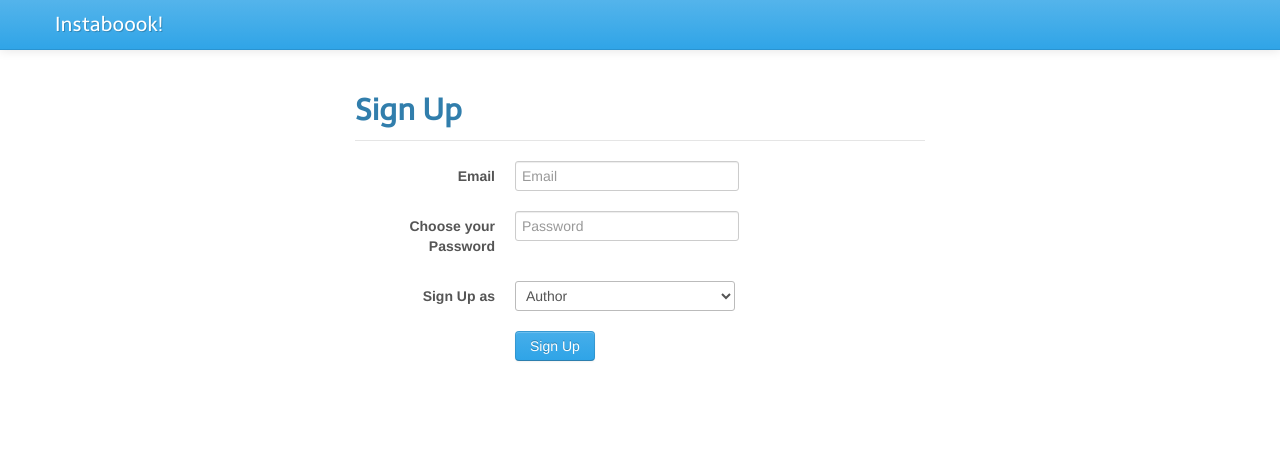
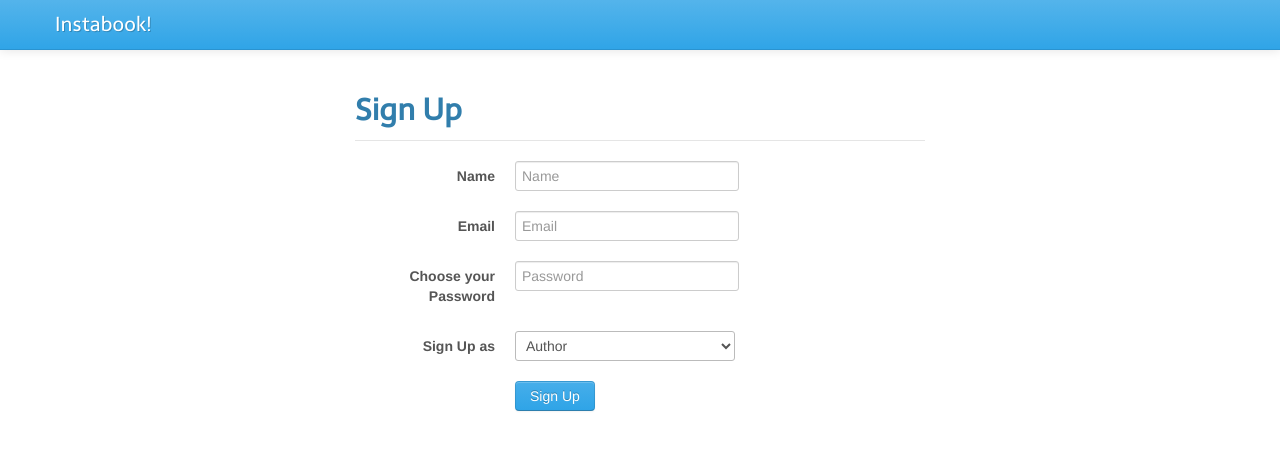
Before and after one commit to raveebhat/BookPortal, a PHP site: page /cache/signup.html in a window 1280 px wide. Shown: the top 450 px of the page. Run offline with PHP 8.4, Linux system fonts and the light colour scheme; some libraries are stand-ins or nearby versions.

Commit message:
Minor changes

```diff
--- a/index.php
+++ b/index.php
@@ -47,7 +47,7 @@
 
       <?
           session_start();
-          var_dump($_SESSION);
+          //var_dump($_SESSION);
       ?>
       <div class="nav-collapse">
 
@@ -58,7 +58,7 @@
                 <?}
                 else{
                 ?>
-                <a href="#">Sign Up</a>
+                <a href="signup.html">Sign Up</a>
                 <?}?>
             </li>
           <li class="divider-vertical"></li>
--- a/login.php
+++ b/login.php
@@ -11,12 +11,12 @@
 	$response = $sdb->get_attributes($domain, $email, array('name','password','type'));
 	if($response->body->GetAttributesResult->Attribute) {
 		$uname = $response->body->GetAttributesResult->Attribute[0]->Value;
-               // $utype=  $response->body->GetAttributesResult->Attribute[2]->Value;
+                $utype=  $response->body->GetAttributesResult->Attribute[2]->Value;
 		if(md5($pass) == $response->body->GetAttributesResult->Attribute[1]->Value) {
                     session_start();
                     $_SESSION['auth']=1;
                     $_SESSION['uname']=(string)$uname;
-                 //   $_SESSION['utype']=$utype;
+                    $_SESSION['utype']=$utype;
                      header("Location:index.php");
                 //        var_dump($_SESSION);
 		} else {
--- a/signup.html
+++ b/signup.html
@@ -27,8 +27,8 @@
         <div class="navbar navbar-fixed-top">
             <div class="navbar-inner">
                 <div class="container"><!-- Collapsable nav bar -->
-                    <a class="btn btn-navbar" data-toggle="collapse" data-target=".nav-collapse">
-                    <a class="brand">Instaboook!</a>
+                    <a class="btn btn-navbar" data-toggle="collapse" data-target=".nav-collapse"></a>
+                    <a class="brand">Instabook!</a>
                 </div>
             </div>
         </div>
@@ -38,25 +38,34 @@
                 <div class="span3"></div>
                 <div class="span6">
                     <legend><h2>Sign Up</h2></legend>
-                    <form class="form-horizontal">
+                    <form class="form-horizontal"  method="POST" action="sdb_add_user.php">
+
+                        <div class="control-group">
+                            <label class="control-label" for="inputEmail"><strong>Name</strong></label>
+                            <div class="controls">
+                                <input type="text" id="uname" name="name" placeholder="Name">
+                            </div>
+                        </div>
+
                         <div class="control-group">
                             <label class="control-label" for="inputEmail"><strong>Email</strong></label>
                             <div class="controls">
-                                <input type="text" id="inputEmail" placeholder="Email">
+                                <input type="text" id="email" name="email" placeholder="Email">
                             </div>
                         </div>
+
                         <div class="control-group">
                             <label class="control-label" for="inputPassword"><strong>Choose your Password</strong></label>
                             <div class="controls">
-                                <input type="password" id="inputPassword" placeholder="Password">
+                                <input type="password" id="upass" name="pass" placeholder="Password">
                             </div>
                         </div>
                         <div class="control-group">
                             <label class="control-label" for="inputPassword"><strong>Sign Up as</strong></label>
                             <div class="controls">
-                                <select>
-                                    <option>Author</option>
-                                    <option>Reader</option>
+                                <select name="type">
+                                    <option value="Author">Author</option>
+                                    <option value="Reader">Reader</option>
                                 </select>
                             </div>
                         </div>
```
Also changed, not shown: author.php (+38 -3 lines).
